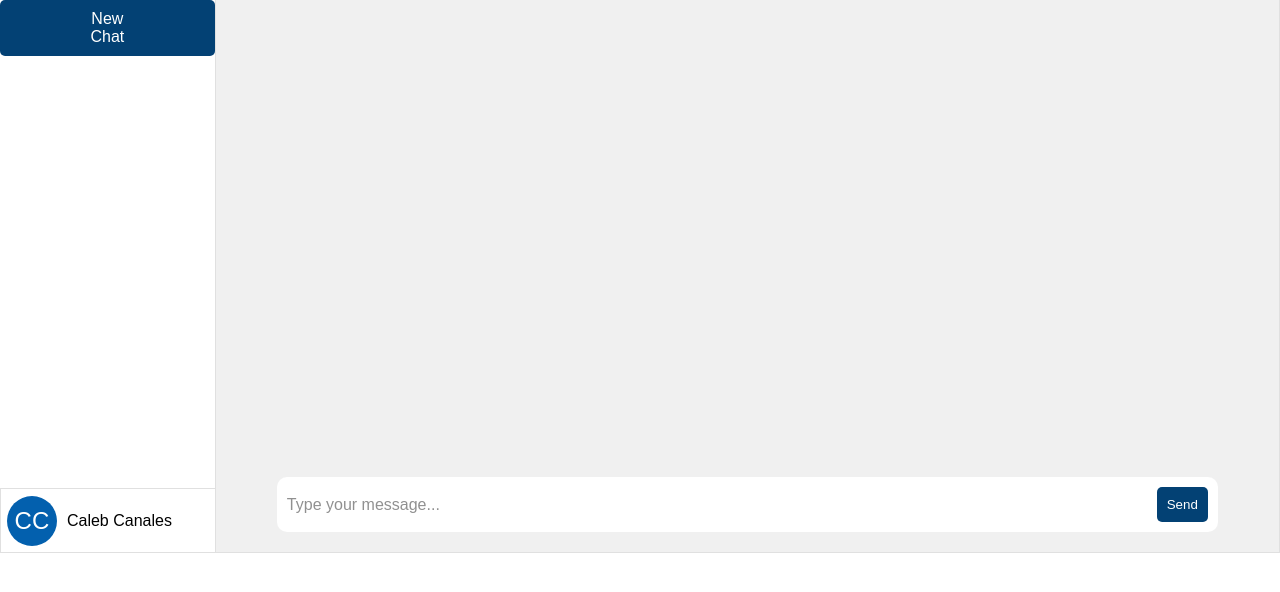
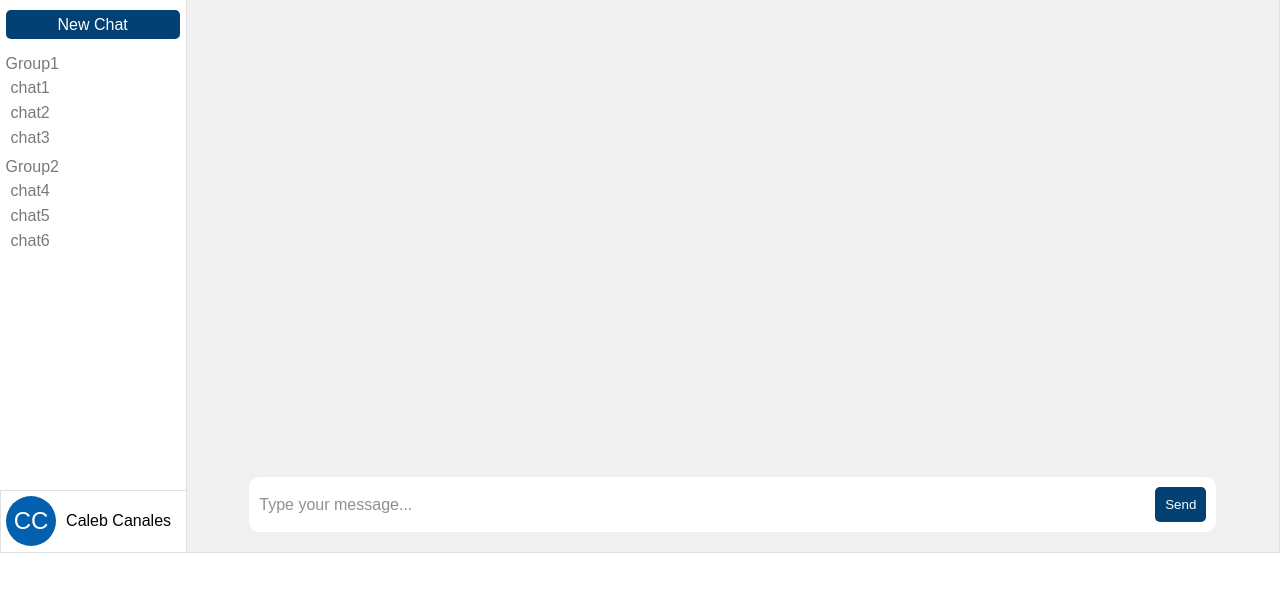
Before and after one commit to L401/Senior_Capstone_Fall_2023, a Flask app: page / in a window 1280 px wide; the page is wider, and only the part inside the window is pictured. Shown: the part 72-664 px from the top of that part. Run offline with Flask 3, Linux system fonts and the light colour scheme; some libraries are stand-ins or nearby versions.

Commit message:
prev-chat mock UI

```diff
--- a/app/static/css/index.css
+++ b/app/static/css/index.css
@@ -36,7 +36,59 @@ body {
     display: flex;
     flex-direction: column;
     align-items: center;
+    justify-content: center;
+    width: 15vw;
 }
+
+.new-chat-button {
+    background-color: #034174;
+    color: #fff;
+    border: none;
+    cursor: pointer;
+    font-size: 16px;
+    width: 94%;
+    padding-left: 3%;
+    padding-block: 3%;
+    border-radius: 5px;
+    margin-top: 10px;
+    margin-bottom: 10px;
+}
+
+.other-chats {
+    display: flex;
+    flex-direction: column;
+    align-items: flex-start;
+    width: 94%;
+    padding: 3%;
+  }
+
+.chat-group {
+    margin-bottom: 10px;
+    width: 100%;
+}
+
+.chat-group-title {
+    align-self: flex-end;
+    color: #797979;
+}
+
+.chat-link {
+    border: none;
+    background-color: #FFFFFF;
+    text-align: left;
+    padding-left: 5px;
+    margin-top: 5px;
+    color: #797979;
+    width: 100%;
+    font-size: 16px;
+    cursor: pointer;
+}
+
+.chat-link:hover {
+    background-color: #D9D9D9;
+    text-decoration: underline;
+  }
+
 
 .profile-box {
     display: flex;
@@ -63,18 +115,6 @@ body {
 .text-full-name {
     margin-left: 10px;
     font-size: 16px;
-}
-
-.new-chat-button {
-    background-color: #034174;
-    color: #fff;
-    padding: 10px 79px;
-    border: none;
-    border-radius: 5px;
-    cursor: pointer;
-    font-size: 16px;
-    margin-bottom: 20px;
-    align-self: flex-start;
 }
 
 .chatbot {
--- a/app/templates/index.html
+++ b/app/templates/index.html
@@ -21,7 +21,18 @@
         <div class="prev-chat">
             <button class="new-chat-button">New Chat</button>
             <div class="other-chats">
-                <!-- Otehr chat links will go here -->
+                <div class="chat-group">
+                    <div class="chat-group-title">Group1</div>
+                    <button class="chat-link">chat1</button>
+                    <button class="chat-link">chat2</button>
+                    <button class="chat-link">chat3</button>
+                </div>
+                <div class="chat-group">
+                    <div class="chat-group-title">Group2</div>
+                    <button class="chat-link">chat4</button>
+                    <button class="chat-link">chat5</button>
+                    <button class="chat-link">chat6</button>
+                </div>
             </div>
             <div class="profile-box">
                 <div class="circle-initial">CC</div>
```
